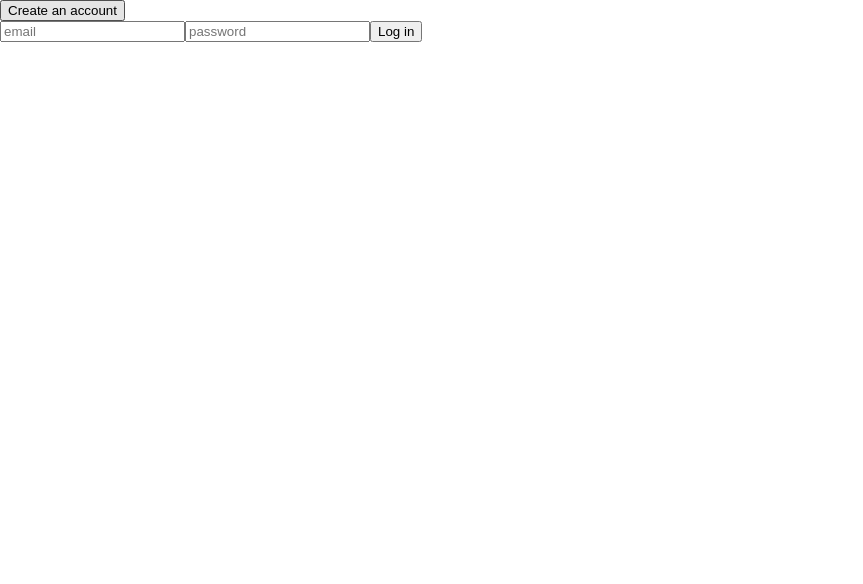
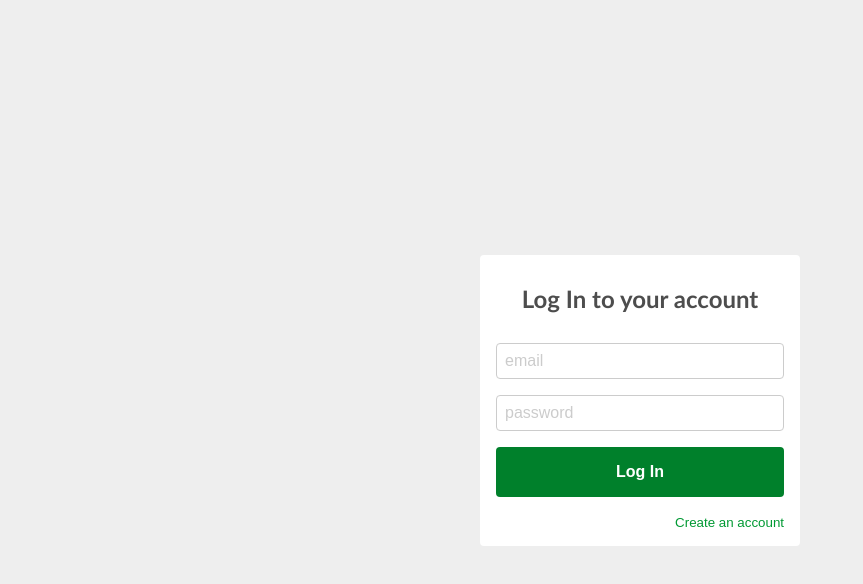
Before and after one commit to alexbae/alex-shop, a React (Create React App) app: page /login in a window 1280 px wide. Shown: the top 584 px of the page, without its empty margins (0-863 px from the left). Built offline with nearby package versions, Linux system fonts and the light colour scheme; no server answers.

Commit message:
add style in login page

```diff
--- a/src/components/Login.js
+++ b/src/components/Login.js
@@ -2,6 +2,8 @@ import React, { useState } from 'react'
 import fire from '../config/fire'
 import useFormInput from '../utils/useFormInput'
 import { useHistory } from 'react-router-dom'
+
+import '../styles/Login.css'
 
 const Login = () => {
     const [error, setError] = useState(null)
@@ -22,30 +24,42 @@ const Login = () => {
         e.preventDefault()
         fire.auth()
             .createUserWithEmailAndPassword(emailOnChange.val, passwordOnChange.val)
-            .then(() => history.push('/verify'))
+            .then(() => history.push('/'))
             .catch(error => setError(error.message))
     }
 
     const toggleLogin = () => setIsLogin(!isLogin)
 
     return (
-        <div>
-            <button onClick={toggleLogin}>{isLogin ? 'Create an account' : 'login with existing account'}</button>
+        <div className="login-wrapper">
+            <div className="login-inner">
+                <div className="login-card">
+                    <h1 className="login-title">
+                        {isLogin
+                            ? 'Log In to your account'
+                            : 'Create your account'
+                        }
+                    </h1>
                     {isLogin ? (
-                <form>
+                        <form className="login-form">
                             <input type="email" placeholder="email" onChange={emailOnChange.onChange} />
                             <input type="password" placeholder="password" onChange={passwordOnChange.onChange} />
-                    <button type="submit" onClick={loginForm}>Log in</button>
-                    {error && <p>{error}</p>}
+                            <button type="submit" onClick={loginForm}>Log In</button>
+                            {error && <p>Email or Password is incorrect</p>}
                         </form>
                     ) : (
-                <form>
+                        <form className="login-form">
                             <input type="email" placeholder="email" onChange={emailOnChange.onChange} />
                             <input type="password" placeholder="password" onChange={passwordOnChange.onChange} />
-                    <button type="submit" onClick={signupForm}>Sign up</button>
-                    {error && <p>{error}</p>}
+                            <button type="submit" onClick={signupForm}>Sign Up</button>
+                            {error && <p>Something is wrong, please try again</p>}
                         </form>
                     )}
+                    <div className="link-bottom">
+                        <button className="link-button" onClick={toggleLogin}>{isLogin ? 'Create an account' : 'Login with existing account'}</button>
+                    </div>
+                </div>
+            </div>
         </div>
     )
 }
--- a/src/pages/Home.js
+++ b/src/pages/Home.js
@@ -1,5 +1,6 @@
 import React, { useState, useContext, useEffect } from 'react'
 import { UserContext } from '../context/userContext'
+import { useHistory } from 'react-router-dom'
 
 import Main from '../components/Main'
 import { db } from '../config/fire'
@@ -11,6 +12,7 @@ const Home = () => {
     const [result, setResult] = useState([])
     const [searchValue, setSearchValue] = useState('')
     const myCardCollection = []
+    const history = useHistory()
 
     const user = useContext(UserContext)
 
@@ -25,8 +27,10 @@ const Home = () => {
                     }
                 })
                 .catch(err => console.log('error', err))
+        } else {
+            history.push('/login')
         }
-    }, [user])
+    }, [user, history])
 
     if (cards.length > 0) {
         cards.map(card => (
--- /dev/null
+++ b/src/styles/Login.css
@@ -0,0 +1,70 @@
+.login-wrapper {
+    min-height: 100vh;
+    justify-content: center;
+    align-items: center;
+    display: flex;
+    flex-direction: column;
+    background-color: #eee;
+}
+
+.login-inner {
+    width: calc(100% - 2rem);
+    min-width: 15rem;
+    max-width: 20rem;
+    margin: auto 1rem;
+}
+
+.login-card {
+    width: 100%;
+    background-color: white;
+    padding: 1rem;
+    border-radius: 4px;
+}
+
+.login-form {
+    display: flex;
+    flex-direction: column;
+}
+
+.login-title {
+    font-size: 1.5rem;
+    font-weight: bold;
+    margin: 1rem 0 2rem;
+    text-align: center;
+}
+
+.link-bottom {
+    margin-top: 1rem;
+    text-align: right;
+}
+
+.link-button {
+    margin: 0;
+    padding: 0;
+    border: 0;
+    background-color: transparent;
+    color: #009933;
+    outline: none;
+}
+
+.login-form input {
+    font-size: 1rem;
+    padding: 0.5rem;
+    margin-bottom: 1rem;
+    border: 1px solid #ccc;
+    border-radius: 4px;
+}
+
+.login-form input::placeholder {
+    color: #ccc;
+}
+
+.login-form button {
+    padding: 1rem;
+    background-color: #00802b;
+    border: 0;
+    border-radius: 4px;
+    color: white;
+    font-size: 1rem;
+    font-weight: bold;
+}
--- a/src/styles/Main.css
+++ b/src/styles/Main.css
@@ -28,6 +28,8 @@ html {
 }
 body {
 	line-height: 1;
+	font-family: 'Gill Sans', 'Gill Sans MT', Calibri, 'Trebuchet MS', sans-serif;
+	color: #4d4d4d;
 }
 *, *:before, *:after {
     box-sizing: inherit;
```
Lines whose indentation alone changed are shown as unchanged.
